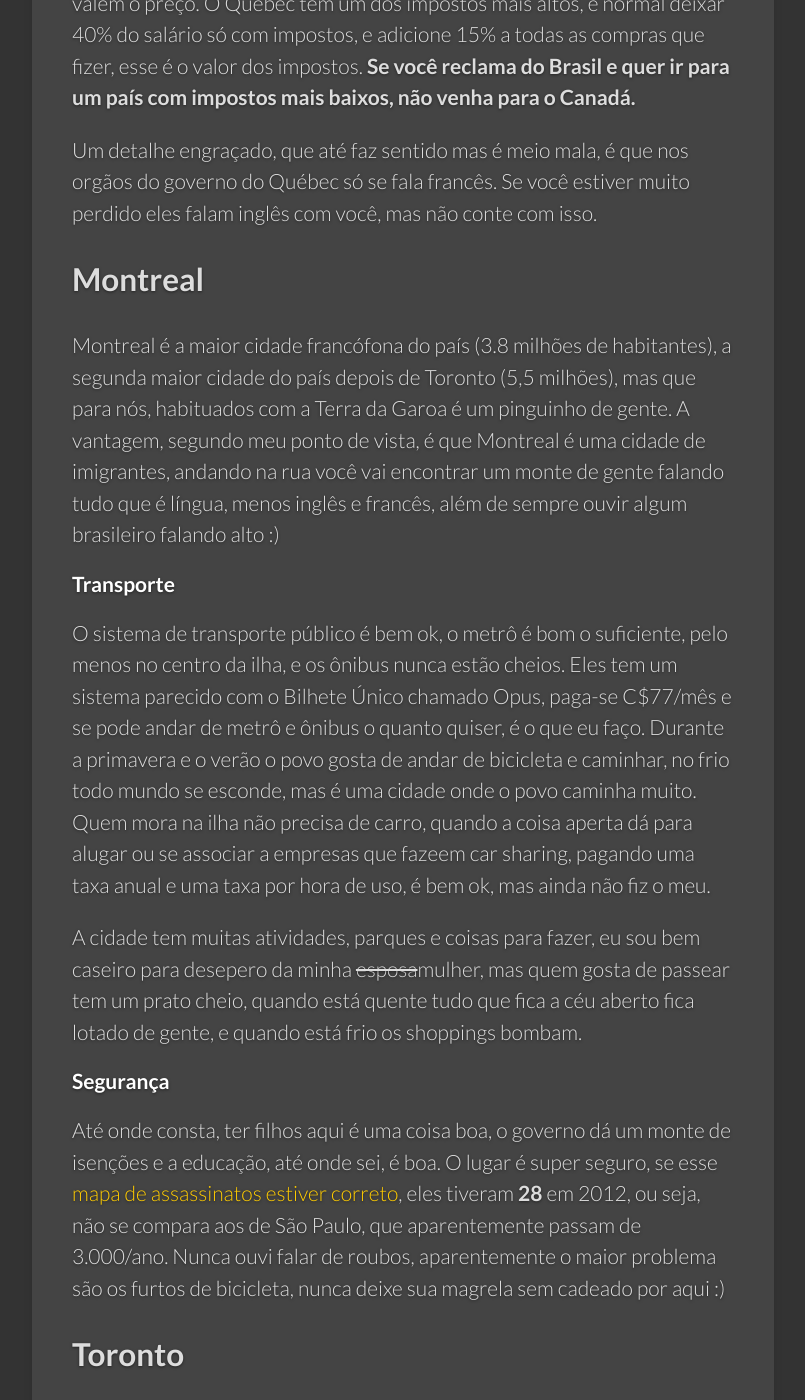
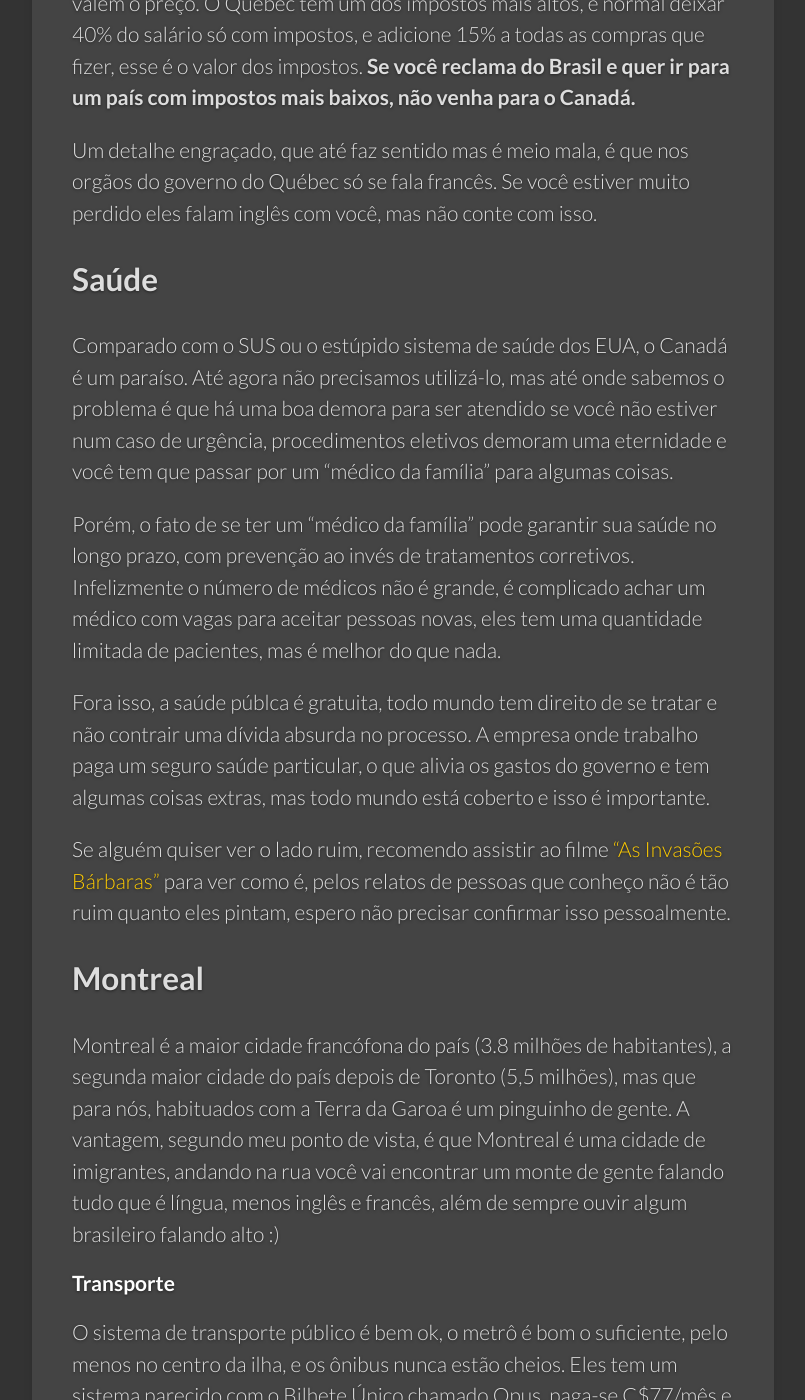
Before and after one commit to rafaelrosafu/blog_rafaelrosafu, a Jekyll site: the page built from _posts/2013/2013-07-16-imigrando-e-vivendo-no-canada-um-guia-nada-imparcial.md, in a window 1280 px wide and 1400 px high, scrolled down 9571 px. Shown: the whole window, without its empty margins (139-944 px from the left). Built offline with Jekyll 4.4.1, drawn with Linux system fonts in a browser that asks for light colours; some web fonts are replaced; comment, search, counter and statistics services are not loaded.

Commit message:
Added explanation about healthcare in Canada

```diff
--- a/_posts/2013/2013-07-16-imigrando-e-vivendo-no-canada-um-guia-nada-imparcial.md
+++ b/_posts/2013/2013-07-16-imigrando-e-vivendo-no-canada-um-guia-nada-imparcial.md
@@ -105,6 +105,15 @@ Para quem reclama de impostos, o leão aqui é tão ou mais faminto que no Brasi
 
 Um detalhe engraçado, que até faz sentido mas é meio mala, é que nos orgãos do governo do Québec só se fala francês. Se você estiver muito perdido eles falam inglês com você, mas não conte com isso.
 
+## Saúde
+Comparado com o SUS ou o estúpido sistema de saúde dos EUA, o Canadá é um paraíso. Até agora não precisamos utilizá-lo, mas até onde sabemos o problema é que há uma boa demora para ser atendido se você não estiver num caso de urgência, procedimentos eletivos demoram uma eternidade e você tem que passar por um "médico da família" para algumas coisas.
+
+Porém, o fato de se ter um "médico da família" pode garantir sua saúde no longo prazo, com prevenção ao invés de tratamentos corretivos. Infelizmente o número de médicos não é grande, é complicado achar um médico com vagas para aceitar pessoas novas, eles tem uma quantidade limitada de pacientes, mas é melhor do que nada.
+
+Fora isso, a saúde públca é gratuita, todo mundo tem direito de se tratar e não contrair uma dívida absurda no processo. A empresa onde trabalho paga um seguro saúde particular, o que alivia os gastos do governo e tem algumas coisas extras, mas todo mundo está coberto e isso é importante.
+
+Se alguém quiser ver o lado ruim, recomendo assistir ao filme ["As Invasões Bárbaras"](http://www.imdb.com/title/tt0338135/) para ver como é, pelos relatos de pessoas que conheço não é tão ruim quanto eles pintam, espero não precisar confirmar isso pessoalmente.
+
 ## Montreal
 
 Montreal é a maior cidade francófona do país (3.8 milhões de habitantes), a segunda maior cidade do país depois de Toronto (5,5 milhões), mas que para nós, habituados com a Terra da Garoa é um pinguinho de gente. A vantagem, segundo meu ponto de vista, é que Montreal é uma cidade de imigrantes, andando na rua você vai encontrar um monte de gente falando tudo que é língua, menos inglês e francês, além de sempre ouvir algum brasileiro falando alto :)
```
